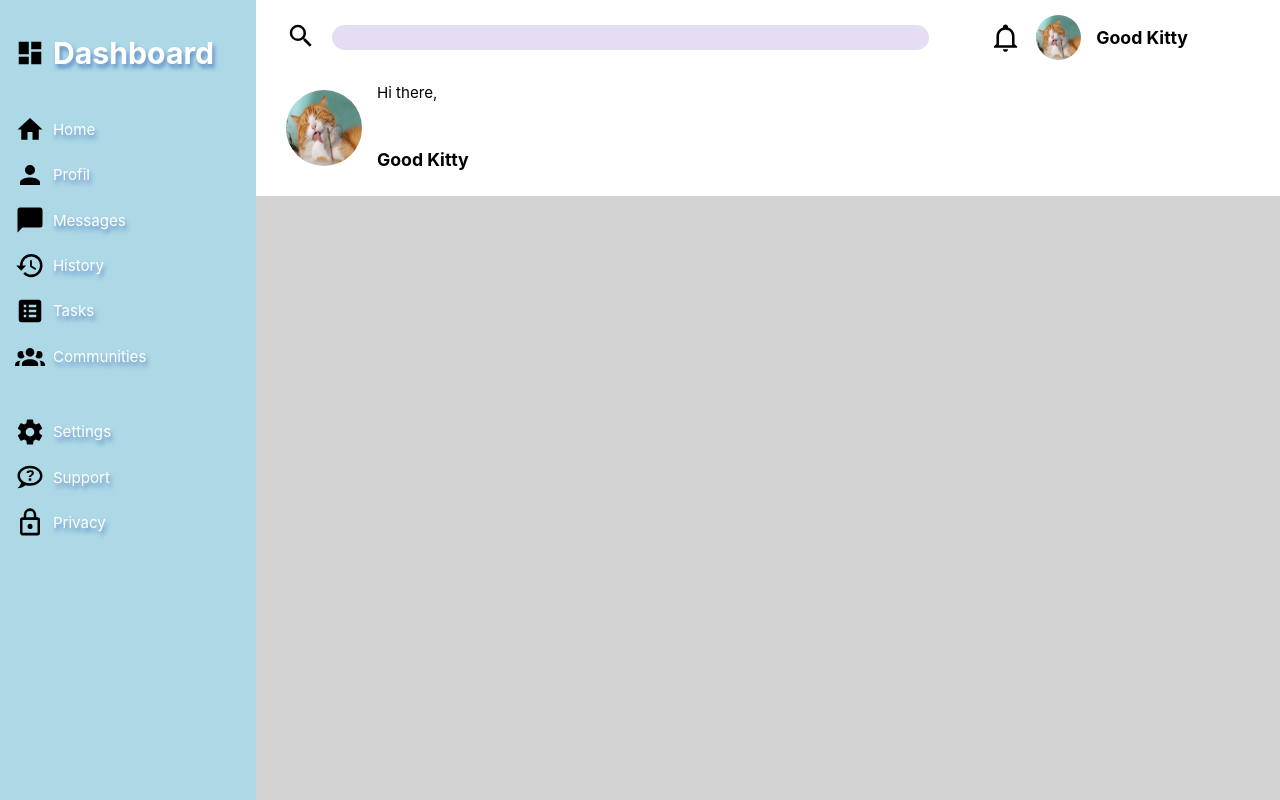
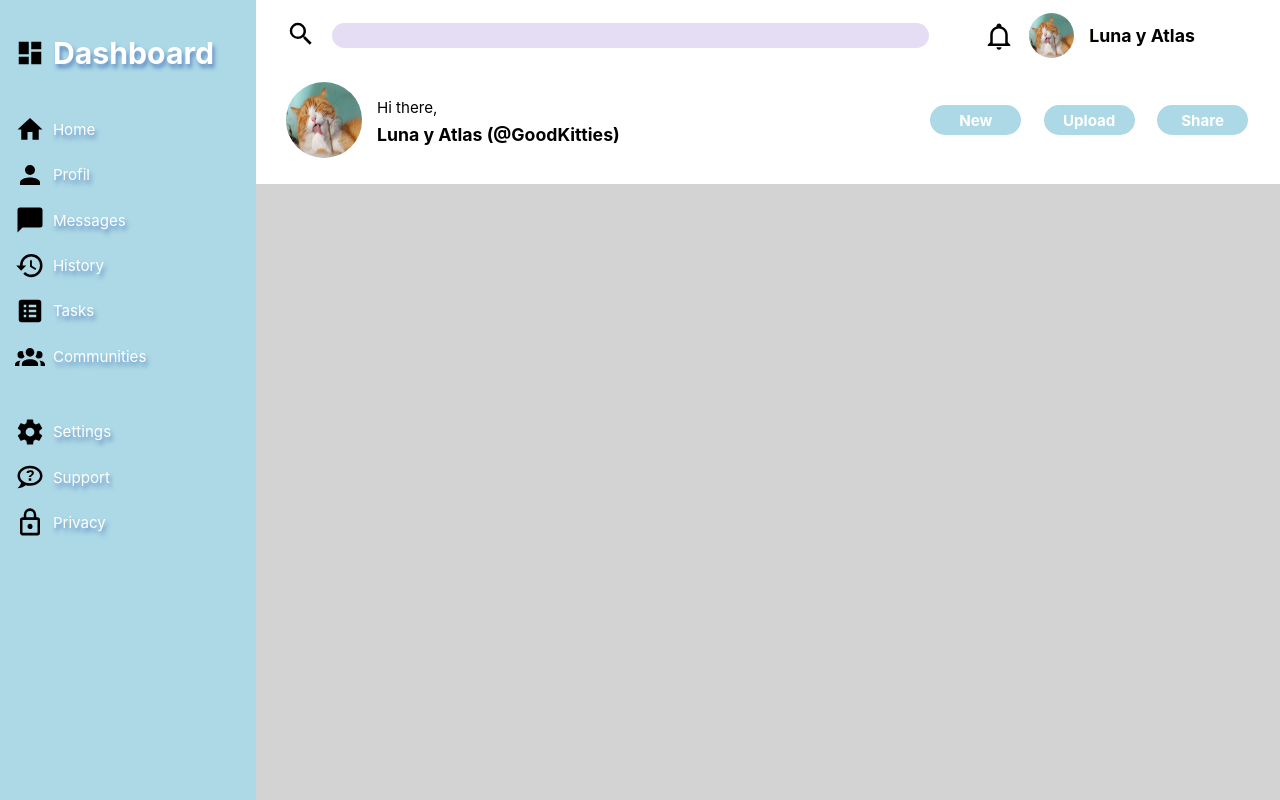
Before and after one commit to Kraalle/admin-dashboard, a plain HTML site: page index.html in a window 1280 px wide. Drawn offline with Linux system fonts and the light colour scheme.

Commit message:
header finished with grid and flexbox

```diff
--- a/index.html
+++ b/index.html
@@ -16,14 +16,18 @@
             <div class="profile-container">
                 <img src="images/bell-outline.svg" alt="notifications">
                 <img src="images/pexels-pixabay-57416.jpg" alt="profileCat" class="user-profile">
-                <h3>Good Kitty</h3>
+                <h3>Luna y Atlas</h3>
             </div>
             <div class="welcome-container">
                 <img src="images/pexels-pixabay-57416.jpg" alt="profileCat" class="large-profile-image">
-                <div><p>Hi there,</p></div>
-                <h3>Good Kitty</h3>
+                <div class="hi-para">Hi there,</div>
+                <h3 class="main-user-name">Luna y Atlas (@GoodKitties)</h3>
             </div>
-            <div class="buttons-container"></div>
+            <div class="buttons-container">
+                <button>New</button>
+                <button>Upload</button>
+                <button>Share</button>
+            </div>
         </div>
         <div class="side-bar" id="side-bar">
             <div class="logo" id="logo">
--- a/styles.css
+++ b/styles.css
@@ -107,3 +107,31 @@ img {
     grid-row: 1 / 3;
     align-self: center;
 }
+
+.hi-para {
+    align-self: flex-end;
+    margin-bottom: 0;
+}
+
+.main-user-name {
+    margin-top: 0;
+    align-self: flex-start;
+}
+
+.buttons-container {
+    display: flex;
+    align-items: center;
+    justify-content: center;
+    gap: 1.5rem;
+}
+
+button {
+    border-radius: 20px;
+    border: none;
+    height: 2rem;
+    width: 6rem;
+    background-color: lightblue;
+    color: white;
+    font-weight: bold;
+    font-size: 1rem;
+}
```
